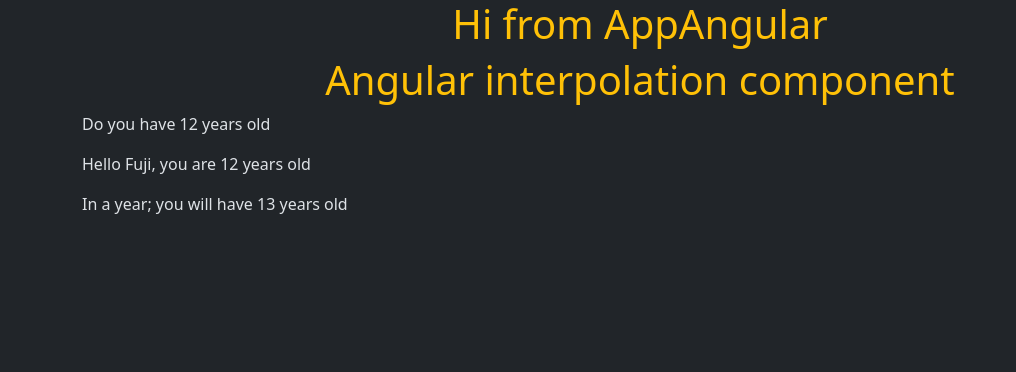
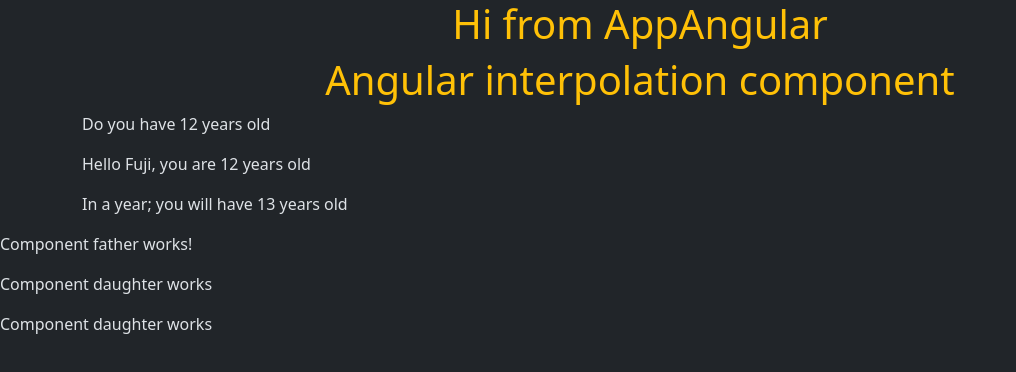
Before and after one commit to Maicolev/angular_courses, an Angular app in the folder init-app-angular/: page / in a window 1280 px wide. Shown: the top 372 px of the page, without its empty margins (0-1016 px from the left). Built offline with nearby package versions, Linux system fonts and the light colour scheme.

Commit message:
new cascade components

```diff
--- a/init-app-angular/src/app/app.component.html
+++ b/init-app-angular/src/app/app.component.html
@@ -5,3 +5,5 @@
 <!--app-new-component></app-new-component>
 <app-new-component-inline></app-new-component-inline-->
 <app-interpolation></app-interpolation>
+
+<app-father></app-father>
--- a/init-app-angular/src/app/app.component.ts
+++ b/init-app-angular/src/app/app.component.ts
@@ -3,11 +3,12 @@
 import { NewComponentComponent } from "./new-component/new-component.component";
 import { NewComponentInlineComponent } from "./new-component-inline/new-component-inline.component";
 import { InterpolationComponent } from "./interpolation/interpolation.component";
+import { FatherComponent } from "./father/father.component";
 
 @Component({
   selector: 'app-root',
   standalone: true,
-  imports: [RouterOutlet, NewComponentComponent, NewComponentInlineComponent, InterpolationComponent],
+  imports: [RouterOutlet, NewComponentComponent, NewComponentInlineComponent, InterpolationComponent, FatherComponent],
   templateUrl: './app.component.html',
   styleUrl: './app.component.css'
 })
--- /dev/null
+++ b/init-app-angular/src/app/father/daughter/daughter.component.html
@@ -0,0 +1 @@
+<p>Component daughter works</p>
--- /dev/null
+++ b/init-app-angular/src/app/father/father.component.html
@@ -0,0 +1,5 @@
+<p>Component father works!</p>
+
+<app-daughter></app-daughter>
+
+<app-daughter></app-daughter>
```
Also changed, not shown: init-app-angular/src/app/father/daughter/daughter.component.ts (added, +12 -0 lines), init-app-angular/src/app/father/father.component.ts (added, +13 -0 lines), init-app-angular/src/app/father/daughter/daughter.component.css (added), init-app-angular/src/app/father/father.component.css (added).
